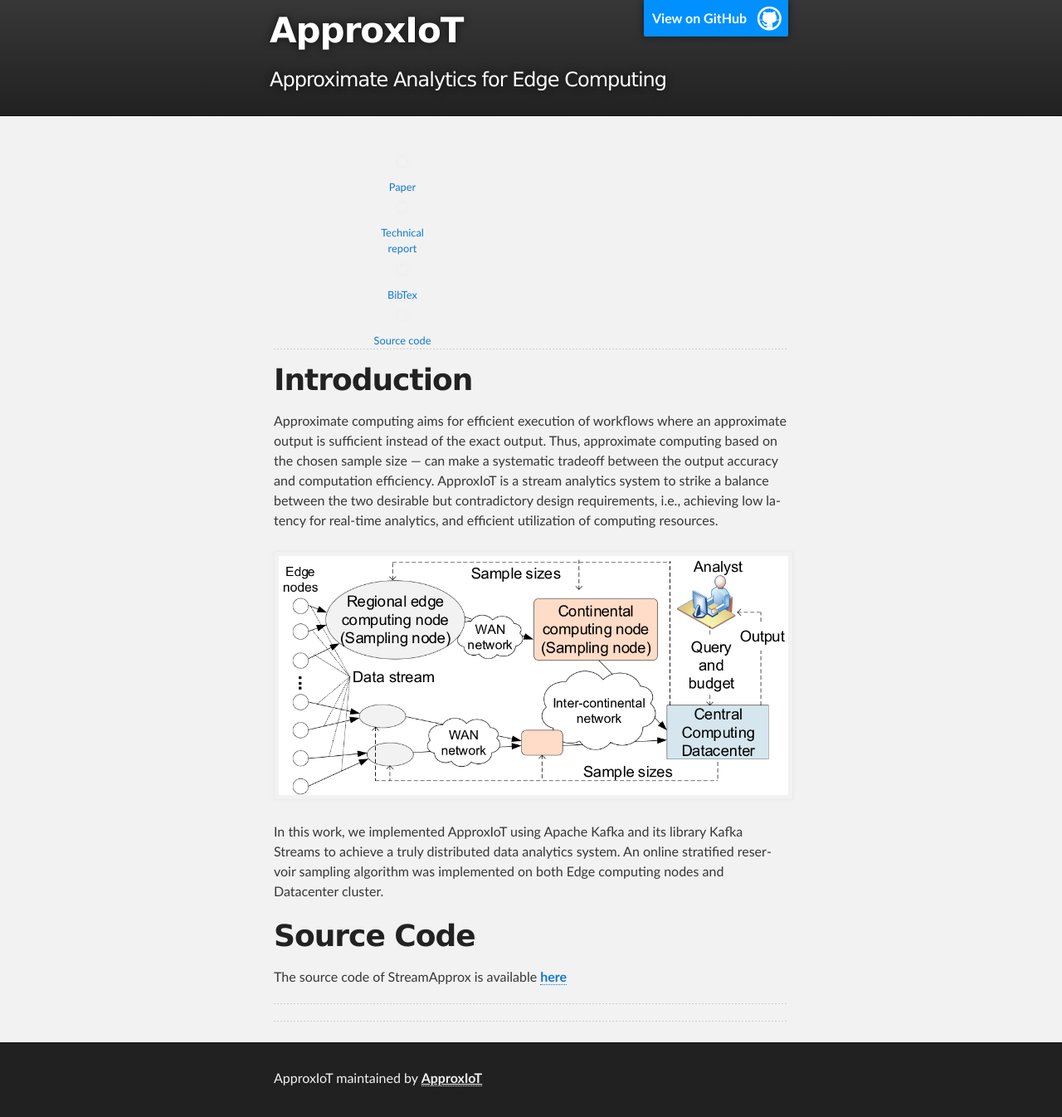
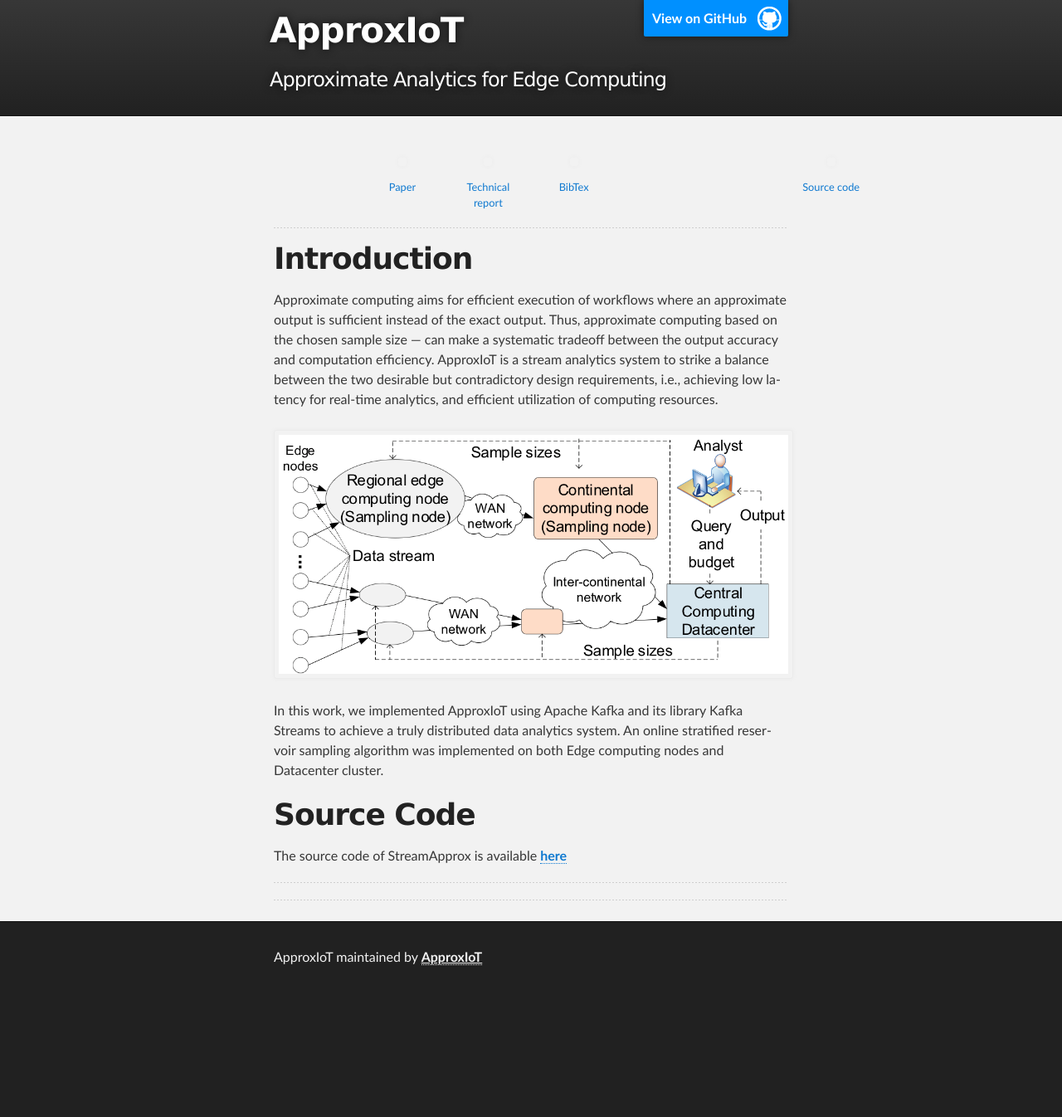
Before and after one commit to ApproxIoT/ApproxIoT, a Jekyll site: the page built from index.md, in a window 1280 px wide. Shown: the whole page at 83% size. Built offline with Jekyll 4.4.1, drawn with Linux system fonts in a browser that asks for light colours; after the commit the page ends 1200 px from its top, so only the background shows below that.

Commit message:
change figures

```diff
--- a/index.md
+++ b/index.md
@@ -6,33 +6,34 @@ layout: default
   <img class="img-spark-flink" src="/images/spark-flink1.png" alt="spark-flink" style="height: 80px; weight: 800px;"/>
 </div> -->
 
-
+<div class="row">
 <div class="large-2 large-push-2 columns" markdown="0" style="text-align:center;">
         <a href="https://xxx">
             <img class="t0" width="10%" src="/ApproxIoT/images/IEEE.png" alt="Paper">
             <div style="text-align:center; margin: 0 0 0 0; font-size: 0.8em;">Paper</div>
         </a>
-<!-- </div> -->
+</div>
 
-<!-- <div class="large-2 large-push-2 columns" markdown="0" style="text-align:center;"> -->
+<div class="large-2 large-push-2 columns" markdown="0" style="text-align:center;">
         <a href="https://xx">
             <img class="t0" width="10%" src="/ApproxIoT/images/report-icon.png" alt="Technical report">
             <div style="text-align:center; margin: 0 0 0 0; font-size: 0.8em;">Technical report</div>
         </a>
-<!-- </div>     -->
+</div>
 
-<!-- <div class="large-2 large-push-2 columns" markdown="0" style="text-align:center;"> -->
+<div class="large-2 large-push-2 columns" markdown="0" style="text-align:center;">
         <a href="/ApproxIoT/docs/bib.md">
             <img class="t0" width="10%" src="/ApproxIoT/images/bibtex-icon.png" alt="Bibtex">
             <div style="text-align:center; margin: 0 0 0 0; font-size: 0.8em;">BibTex</div>
         </a>
-<!-- </div> -->
+</div>
 
-<!-- <div class="large-2 large-push-2 columns" markdown="0" style="text-align:center;"> -->
+<div class="large-2 large-push-2 columns" markdown="0" style="text-align:center;">
         <a href="https://xx">
             <img class="t0" width="10%" src="/ApproxIoT/images/github-icon.png" alt="Source code">
             <div style="text-align:center; margin: 0 0 0 0; font-size: 0.8em;">Source code</div>
         </a>
+</div>
 </div>
 
 -------
```
